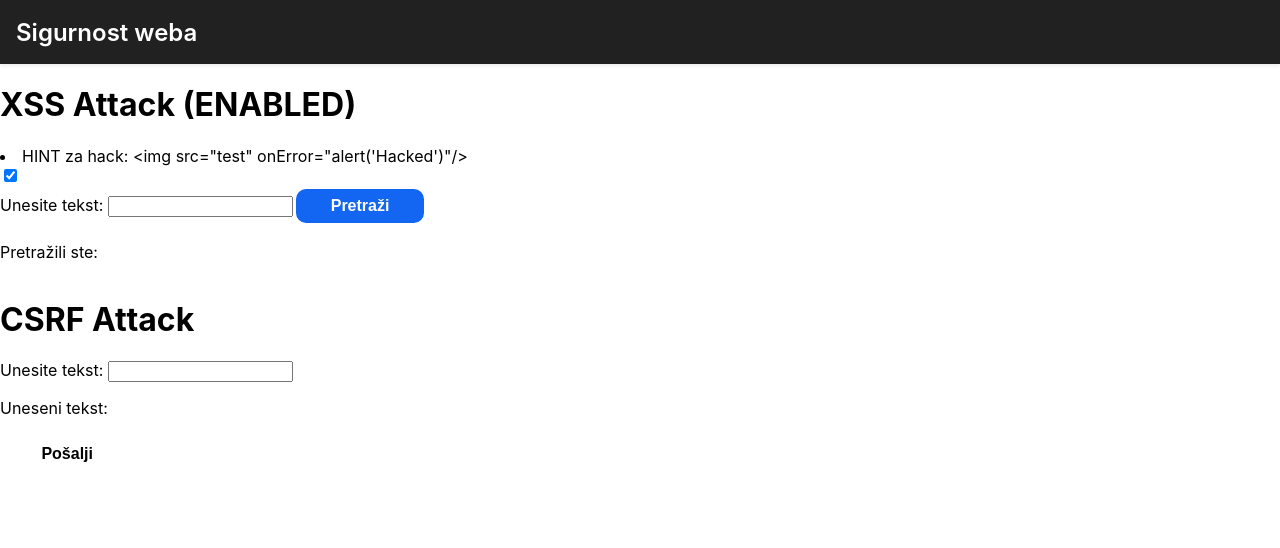
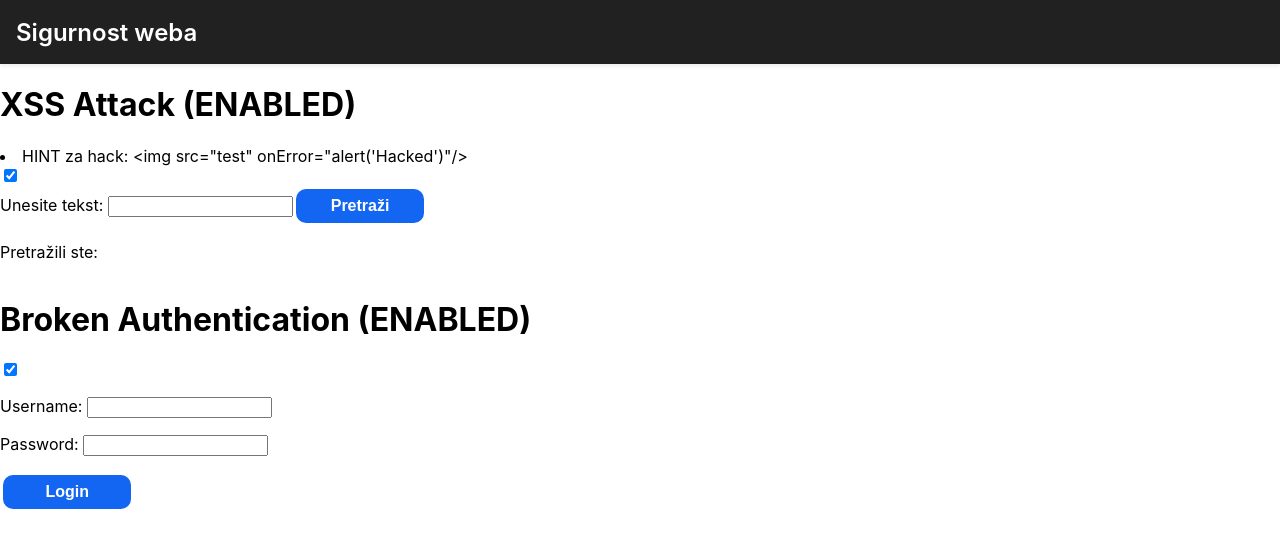
Before and after one commit to jole141/web2-lab2-frontend, a React (Create React App) app: page / in a window 1280 px wide. Shown: the top 548 px of the page. Built offline with nearby package versions, Linux system fonts and the light colour scheme; no server answers.

Commit message:
add broken auth basic example

```diff
--- a/package.json
+++ b/package.json
@@ -20,7 +20,7 @@
     "web-vitals": "^2.1.4"
   },
   "scripts": {
-    "start": "set PORT=4000 && react-scripts start",
+    "start": "PORT=4000 react-scripts start",
     "build": "react-scripts build",
     "test": "react-scripts test",
     "eject": "react-scripts eject"
--- a/src/App.tsx
+++ b/src/App.tsx
@@ -1,8 +1,7 @@
 import React from "react";
 import Header from "./components/Header";
 import XSSAttack from "./pages/XSSAttack";
-import CSRFAttack from "./pages/CSRFAttack";
-import { colors } from "./constants/colors";
+import BrokenAuth from "./pages/BrokenAuth";
 import styled from "styled-components";
 
 const Container = styled.div`
@@ -29,7 +28,7 @@ function App() {
       <Container>
         <Wrapper>
           <XSSAttack />
-          <CSRFAttack />
+          <BrokenAuth />
         </Wrapper>
       </Container>
     </>
--- /dev/null
+++ b/src/api.ts
@@ -0,0 +1,23 @@
+import { ILoginResponse } from "./types";
+
+const API_URL = process.env.REACT_APP_API_URL;
+
+export const loginUser = async (
+  username: string,
+  password: string,
+  isSecure: boolean
+): Promise<ILoginResponse> => {
+  const url = isSecure ? `${API_URL}/login-secure` : `${API_URL}/login`;
+  const response = await fetch(url, {
+    method: "POST",
+    headers: {
+      "Content-Type": "application/json",
+    },
+    body: JSON.stringify({
+      username,
+      password,
+    }),
+  });
+
+  return response.json();
+};
--- a/src/components/Loader.tsx
+++ b/src/components/Loader.tsx
@@ -4,6 +4,8 @@ import { colors } from "../constants/colors";
 
 const LoaderContainer = styled.div`
   position: fixed;
+  top: 0;
+  left: 0;
   width: 100%;
   height: 100vh;
   z-index: 100;
--- /dev/null
+++ b/src/pages/BrokenAuth.tsx
@@ -0,0 +1,101 @@
+import React, { FC } from "react";
+import Button from "../components/Button";
+import { colors } from "../constants/colors";
+import { loginUser } from "../api";
+import Loader from "../components/Loader";
+
+const BrokenAuth: FC = () => {
+  const [isEnable, setIsEnable] = React.useState(true);
+  const [isLoading, setIsLoading] = React.useState(false);
+  const [username, setUsername] = React.useState("");
+  const [password, setPassword] = React.useState("");
+  const [loggedIn, setLoggedIn] = React.useState(false);
+  const [message, setMessage] = React.useState("");
+  const [jwt, setJwt] = React.useState("");
+
+  const handleLogin = async () => {
+    setMessage("");
+    if (username.length === 0 || password.length === 0) {
+      setMessage("Please enter username and password");
+      return;
+    }
+    try {
+      setIsLoading(true);
+      const response = await loginUser(username, password, isEnable);
+      if (response.token) {
+        setJwt(response.token);
+        setLoggedIn(true);
+      } else if (response.message) {
+        setMessage(response.message);
+      } else {
+        setMessage("Unknown error");
+      }
+    } catch (error) {
+      console.log(error);
+    } finally {
+      setIsLoading(false);
+    }
+  };
+
+  const handleLogout = async () => {
+    setJwt("");
+    setLoggedIn(false);
+    setMessage("Logged out successfully!");
+    setTimeout(() => {
+      setMessage("");
+    }, 3000);
+  };
+
+  return (
+    <>
+      {isLoading && <Loader />}
+      <div>
+        <h1>Broken Authentication {isEnable ? "(ENABLED)" : "(DISABLED)"}</h1>
+        <input
+          type="checkbox"
+          checked={isEnable}
+          onChange={() => setIsEnable(!isEnable)}
+        />
+        {!loggedIn && (
+          <>
+            <p>
+              <span>Username: </span>
+              <input
+                type={"text"}
+                value={username}
+                onChange={(e) => setUsername(e.target.value)}
+              />
+            </p>
+            <p>
+              <span>Password: </span>
+              <input
+                type={"password"}
+                value={password}
+                onChange={(e) => setPassword(e.target.value)}
+              />
+            </p>
+            <Button
+              label={"Login"}
+              color={colors.white}
+              backgroundColor={colors.primary}
+              onClick={handleLogin}
+            />
+          </>
+        )}
+        <p>{message}</p>
+        {loggedIn && (
+          <div>
+            <p>JWT: {jwt}</p>
+            <Button
+              color={colors.white}
+              backgroundColor={colors.error}
+              label={"Logout"}
+              onClick={handleLogout}
+            />
+          </div>
+        )}
+      </div>
+    </>
+  );
+};
+export default BrokenAuth;
--- a/src/pages/CSRFAttack.tsx
+++ /dev/null
@@ -1,32 +0,0 @@
-import React, { FC } from "react";
-import Button from "../components/Button";
-
-const CSRFAttack: FC = () => {
-  return (
-    <div>
-      <h1>CSRF Attack</h1>
-      <p>
-        <span>Unesite tekst: </span>
-        <input type="text" id="csrf-input" />
-      </p>
-      <p>
-        <span>Uneseni tekst: </span>
-        <span id="csrf-output"></span>
-      </p>
-      <Button
-        label="Pošalji"
-        onClick={() => {
-          const input = document.getElementById(
-            "csrf-input"
-          ) as HTMLInputElement;
-          const output = document.getElementById(
-            "csrf-output"
-          ) as HTMLSpanElement;
-          output.innerText = input.value;
-        }}
-      />
-    </div>
-  );
-};
-
-export default CSRFAttack;
--- /dev/null
+++ b/src/types.ts
@@ -0,0 +1,4 @@
+export interface ILoginResponse {
+  token?: string;
+  message?: string;
+}
```
Also changed, not shown: 1 other file (tests, documents, lock files or other folders).
